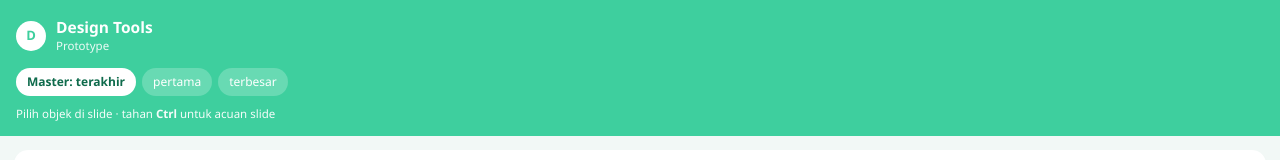
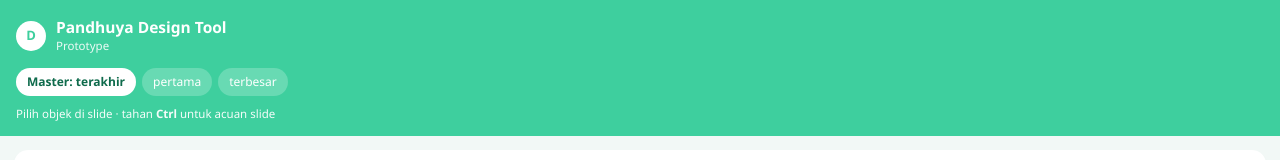
Before and after one commit to pandudex/design-tools-addin, a website: page src/taskpane.html in a window 1280 px wide. Shown: the top 160 px of the page. Drawn offline with Linux system fonts and the light colour scheme; a script that the page names is missing.

Commit message:
Add files via upload

```diff
--- a/src/taskpane.html
+++ b/src/taskpane.html
@@ -3,7 +3,7 @@
 <head>
   <meta charset="UTF-8" />
   <meta name="viewport" content="width=device-width, initial-scale=1" />
-  <title>Design Tools</title>
+  <title>Pandhuya Design Tool</title>
   <script src="https://appsforoffice.microsoft.com/lib/1/hosted/office.js"></script>
   <link rel="stylesheet" href="taskpane.css" />
 </head>
@@ -12,7 +12,7 @@
     <div class="brand">
       <div class="logo">D</div>
       <div>
-        <h1>Design Tools</h1>
+        <h1>Pandhuya Design Tool</h1>
         <div class="sub">Prototype</div>
       </div>
     </div>
```
